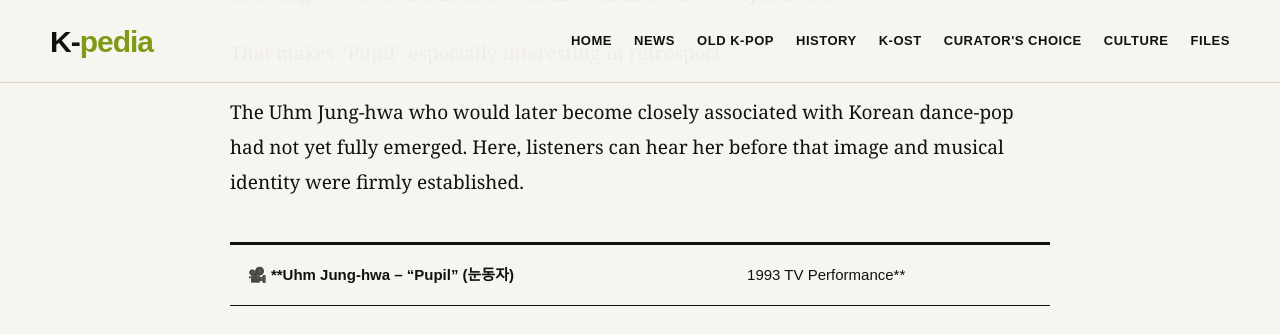
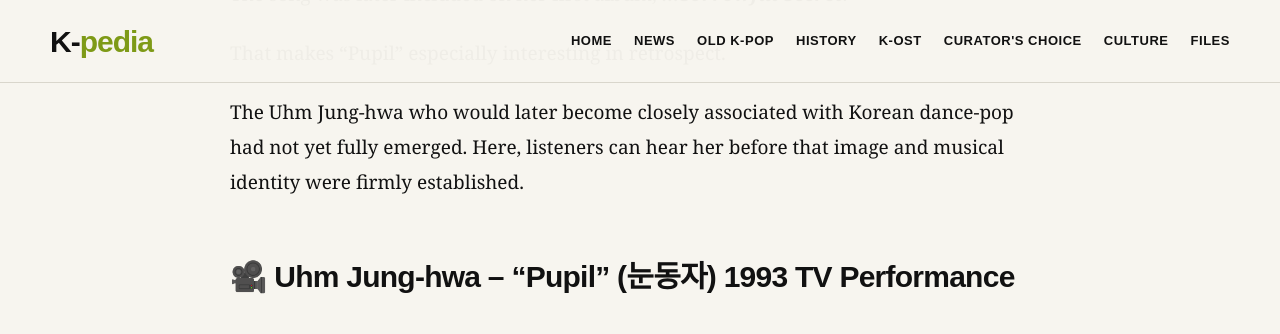
Before and after one commit to kpopkpedia/Kcurator, a Jekyll site: the page built from _posts/2026-09-24-windy-days-in-apgujeong-1993-ost-shin-hae-chul-and-uhm-jung-hwa.md, in a window 1280 px wide and 900 px high, scrolled down 5915 px, cut to the strip 0-334 px from the top of the window. Built offline with Jekyll 4.4.1, drawn with Linux system fonts in a browser that asks for light colours; our own code applies the rules of GitHub Pages for plain Markdown files.

Commit message:
Update _posts/2026-09-24-windy-days-in-apgujeong-1993-ost-shin-hae-chul-and-uhm-jung-hwa.md (via Pages CMS)

```diff
--- a/_posts/2026-09-24-windy-days-in-apgujeong-1993-ost-shin-hae-chul-and-uhm-jung-hwa.md
+++ b/_posts/2026-09-24-windy-days-in-apgujeong-1993-ost-shin-hae-chul-and-uhm-jung-hwa.md
@@ -105,9 +105,8 @@ That makes "Pupil" especially interesting in retrospect.
 
 The Uhm Jung-hwa who would later become closely associated with Korean dance-pop had not yet fully emerged. Here, listeners can hear her before that image and musical identity were firmly established.
 
-🎥 **Uhm Jung-hwa – "Pupil" (눈동자) | 1993 TV Performance**
-{% include youtube.html url="https://www.youtube.com/embed/fSW6cJ_12Xk" %}
----
+## 🎥 **Uhm Jung-hwa – "Pupil" (눈동자) 1993 TV Performance**
+{% include youtube.html url="[https://www.youtube.com/embed/fSW6cJ_12Xk](https://www.youtube.com/embed/fSW6cJ_12Xk)" %}
 
 # Tracklist
 
```
